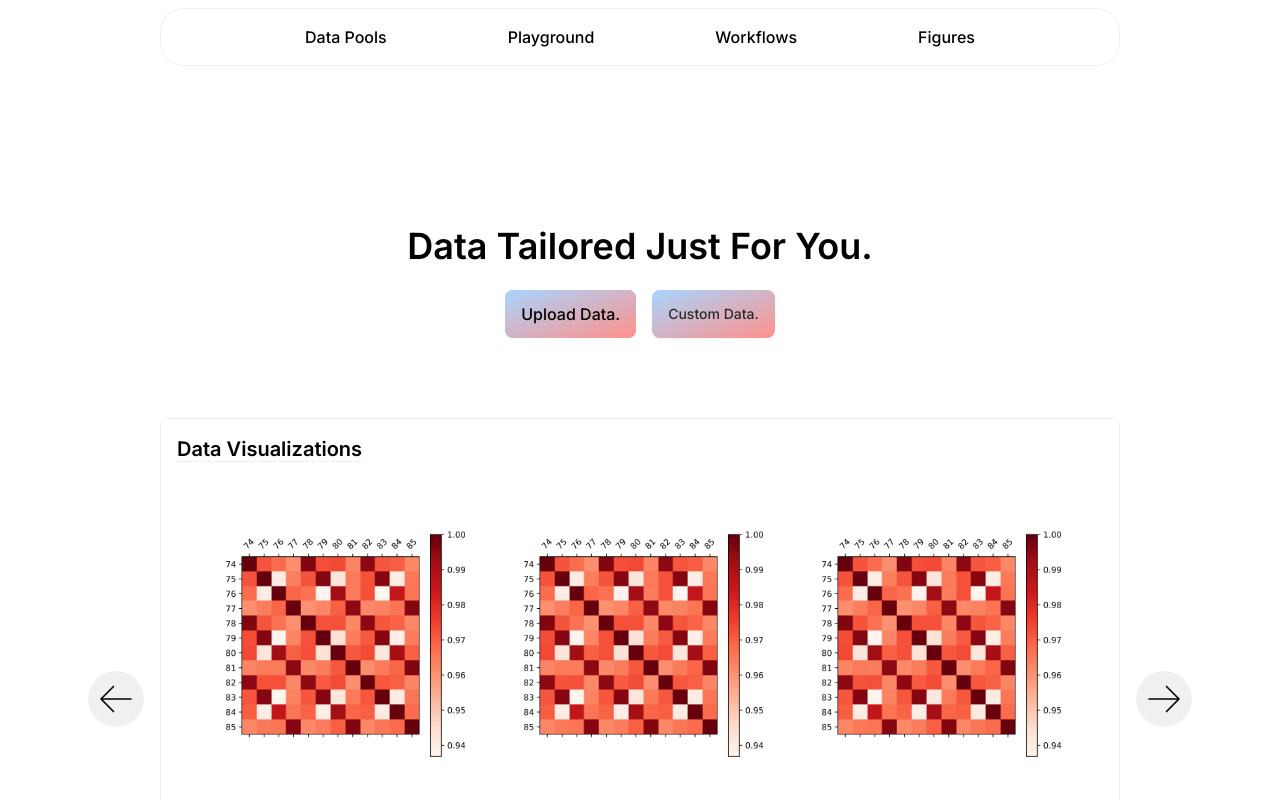
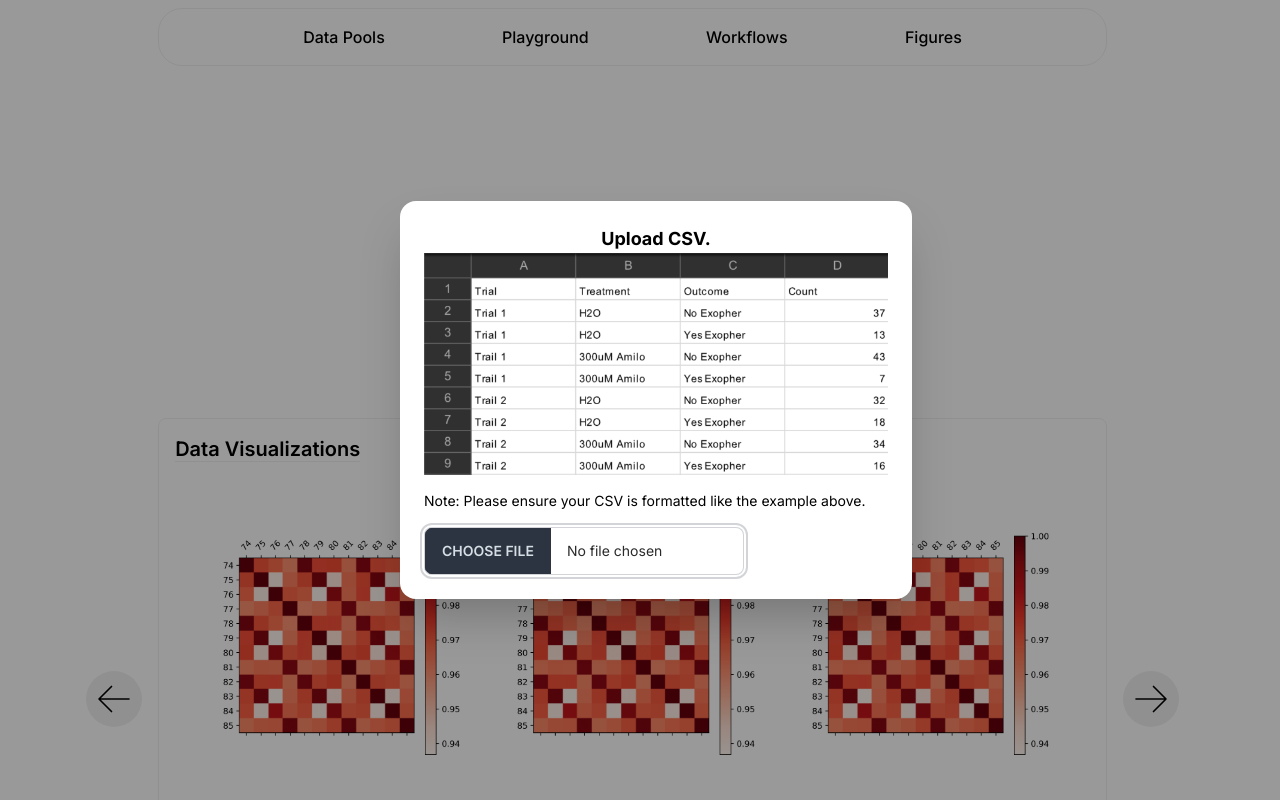
Before and after one commit to daivikk/biostats, a Next.js app: page / in a window 1280 px wide. Both pictures are taken after a click on the button "Upload Data.". Shown: the top 800 px of the page. Built offline with nearby package versions, Linux system fonts and the light colour scheme.

Commit message:
upload csv modal

```diff
--- a/src/app/page.js
+++ b/src/app/page.js
@@ -20,10 +20,23 @@ export default function Home() {
     </h1>
 
 <div className="flex justify-center flex-row space-x-4">
-  <button className="mt-6 font-Inter font-medium relative bg-gradient-to-br from-blue to-red hover:from-blue hover:to-red text-darkGray font-bold py-2 px-4 rounded-[8px] overflow-hidden transition duration-300 transform hover:rotate-6">
+  {/* <button className="mt-6 font-Inter font-medium relative bg-gradient-to-br from-blue to-red hover:from-blue hover:to-red text-darkGray font-bold py-2 px-4 rounded-[8px] overflow-hidden transition duration-300 transform hover:rotate-6">
     <span className="absolute inset-0 bg-gradient-to-br from-blue to-red"></span>
     <span className="relative z-10 font-Inter font-medium text-black">Upload Data.</span>
-  </button>
+  </button> */}
+  {/* Open the modal using document.getElementById('ID').showModal() method */}
+<button className="btn mt-6 font-Inter font-medium relative bg-gradient-to-br from-blue to-red hover:from-blue hover:to-red text-darkGray font-bold py-2 px-4 rounded-[8px] overflow-hidden transition duration-300 transform hover:rotate-6 border-none" onClick={()=>document.getElementById('upload_modal').showModal()}>Upload Data.</button>
+<dialog id="upload_modal" className="modal ">
+  <div className="modal-box bg-white flex justify-center flex-col font-Inter">
+    <h3 className="font-bold text-lg justify-center flex">Upload CSV.</h3>
+    <img className="object-cover" src="/images/examplecsv.png" alt="Sample Image"></img>
+    <p className="py-4 text-sm">Note: Please ensure your CSV is formatted like the example above.</p>
+    <input type="file" className="file-input file-input-grey file-input-bordered w-full max-w-xs bg-white text-sm font-Inter text-darkGray" />
+  </div>
+  <form method="dialog" className="modal-backdrop">
+    <button>close</button>
+  </form>
+</dialog>
 <button className="btn mt-6 font-Inter font-medium relative bg-gradient-to-br from-blue to-red hover:from-blue hover:to-red text-darkGray font-bold py-2 px-4 rounded-[8px] overflow-hidden transition duration-300 transform hover:rotate-6 border-none" onClick={()=>document.getElementById('my_modal_2').showModal()}>Custom Data.</button>
 <dialog id="my_modal_2" className="modal">
   <div className="modal-box bg-white flex justify-center flex-col space-y-4">
--- a/tailwind.config.js
+++ b/tailwind.config.js
@@ -19,9 +19,14 @@ module.exports = {
         darkGray: '#2B2B2B',
         parrot: '#D6FFD3',
         green: '#9FFFBF',
-        darkGreen: '#64AD67'
+        darkGreen: '#64AD67',
+        "grey": "oklch(var(--primary-muted) / <alpha-value>)",
       },
     },
   },
+
+  daisyui:{
+    "--grey": "0 0% 94%",
+  },
   plugins: [require("daisyui")],
 };
```
Also changed, not shown: public/images/examplecsv.png (added).
